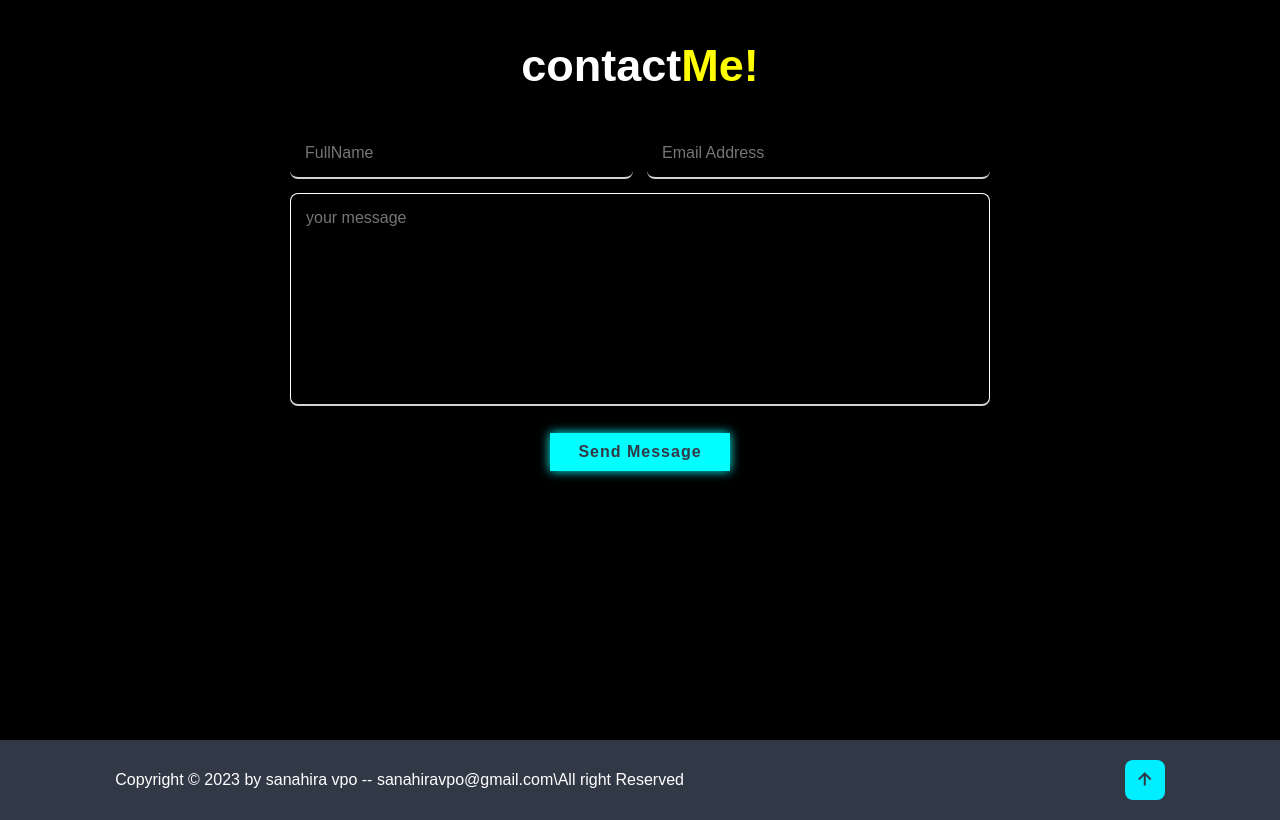
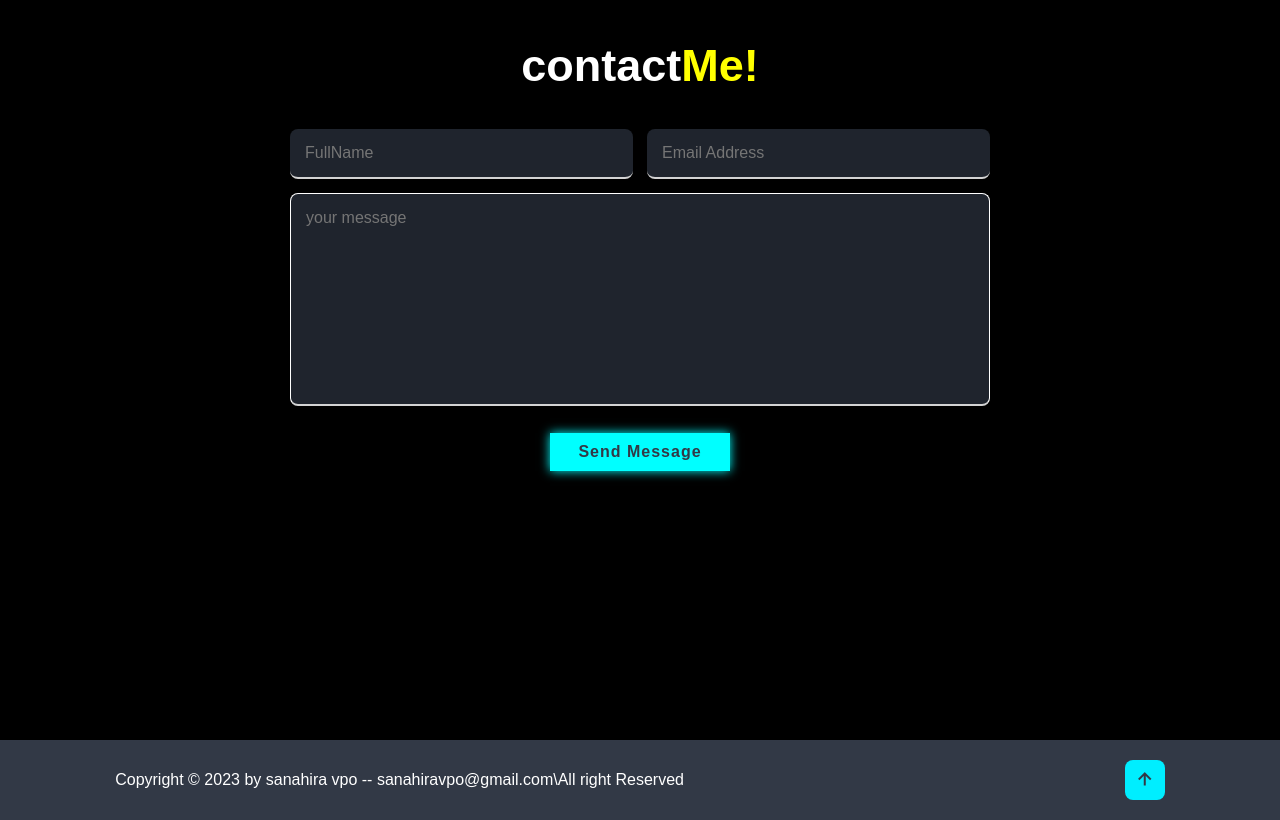
Before and after one commit to sanahiravpo/portfolio, a plain HTML site: page index.html in a window 1280 px wide. Shown: the part 2460-3280 px from the top of the page. Drawn offline with nearby package versions, Linux system fonts and the light colour scheme.

Commit message:
Update index.css

```diff
--- a/index.css
+++ b/index.css
@@ -311,8 +311,8 @@ color:var(--second-background-color);
         width:100%;
         padding:1.5rem;
         font-size:1.6rem;
-        color:white;
-        background:transparent;
+        color:var(--text-color);
+        background:var(--background-color);
         border-bottom: 2px solid #d3d3d3;
         border-radius:.8rem;
         margin:.7rem 0;
```
